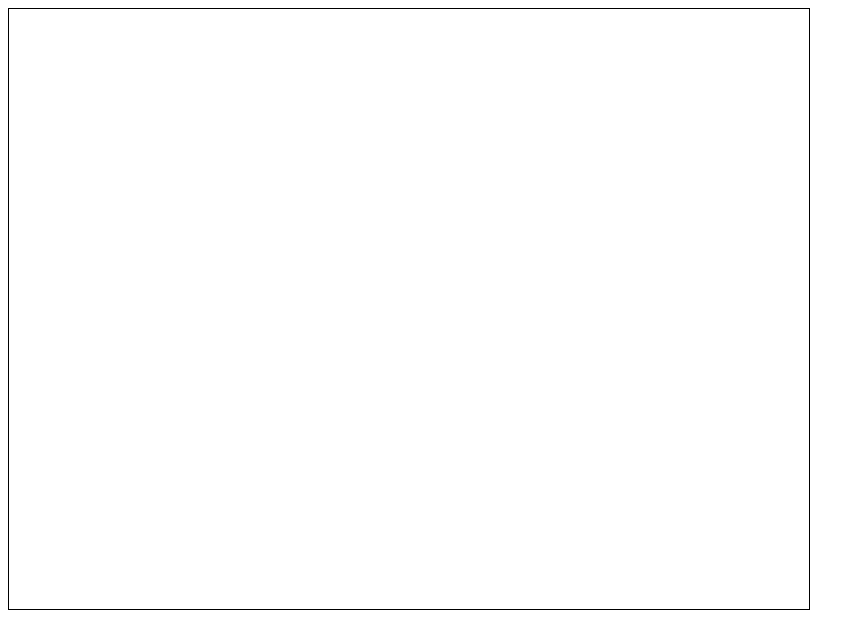
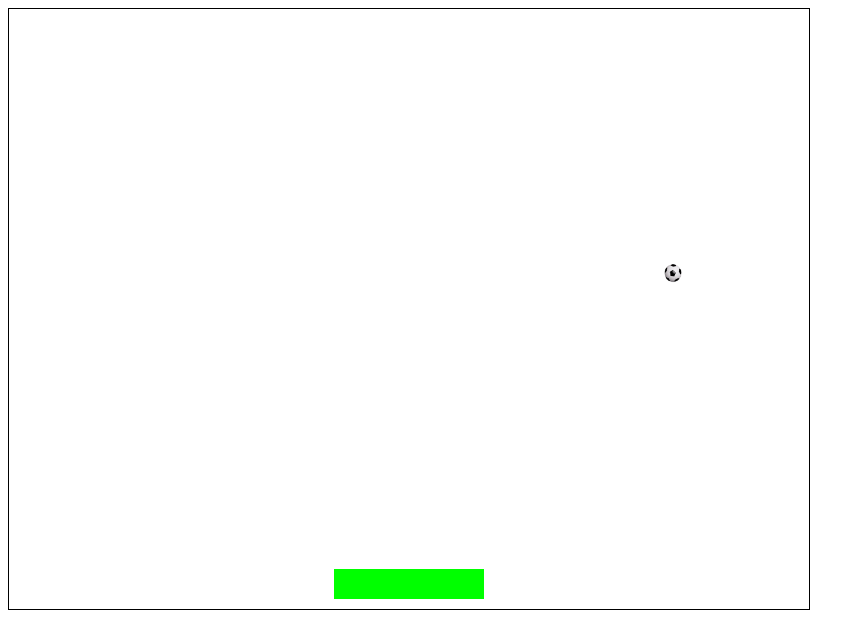
Before and after one commit to kvelaro/pin0pong, a website built with webpack: page index.html in a window 1280 px wide. Shown: the whole page, without its empty margins (0-865 px from the left). Built offline with nearby package versions, Linux system fonts and the light colour scheme.

Commit message:
fix: ball class input events, size, speed, position interfaces

```diff
--- a/index.html
+++ b/index.html
@@ -5,6 +5,7 @@
         <title>Pin0Pong game</title>
     </head>
     <body>
+        <img id="ball" src="src/images/ball.png" />
         <canvas id="gameScreen" width="800" height="600"></canvas>
     </body>
 </html>
--- a/package.json
+++ b/package.json
@@ -16,6 +16,7 @@
   "devDependencies": {
     "@webpack-cli/generators": "^2.4.1",
     "css-loader": "^6.5.1",
+    "html-loader": "^3.0.1",
     "html-webpack-plugin": "^5.5.0",
     "sass": "^1.45.1",
     "sass-loader": "^12.4.0",
--- a/src/css/main.scss
+++ b/src/css/main.scss
@@ -1,3 +1,6 @@
+img {
+  display: none;
+}
 #gameScreen {
   border: 1px solid black;
 }
--- /dev/null
+++ b/src/ts/Ball.ts
@@ -0,0 +1,41 @@
+import Position from "./interfaces/Position";
+import Speed from "./interfaces/Speed";
+import Size from "./interfaces/Size";
+
+export default class Ball {
+    private ctx: CanvasRenderingContext2D
+    private gameWidth: number
+    private gameHeight: number
+    private image: CanvasImageSource
+    private size: Size
+    private position: Position
+    private speed: Speed
+    constructor(ctx: CanvasRenderingContext2D, gameWidth:number, gameHeight:number) {
+        this.ctx = ctx
+        this.gameWidth = gameWidth
+        this.gameHeight = gameHeight
+        this.image = <CanvasImageSource>document.getElementById('ball')
+        this.size = { width: 20, height: 20 }
+        this.position  = { x: 10, y: 10 }
+        this.speed = { x: 2, y: 2 }
+    }
+
+    draw() {
+        this.ctx.drawImage(this.image, this.position.x, this.position.y, this.size.width, this.size.height)
+    }
+
+    update(dt:number) {
+        this.position.x += this.speed.x
+        this.position.y += this.speed.y
+
+        if(this.position.x + this.size.width > this.gameWidth || this.position.x < 0) {
+            this.speed.x = -this.speed.x
+        }
+
+        if(this.position.y + this.size.height > this.gameHeight || this.position.y < 0) {
+            this.speed.y = -this.speed.y
+        }
+
+
+    }
+}
--- /dev/null
+++ b/src/ts/Input.ts
@@ -0,0 +1,27 @@
+import Paddle from "./Paddle"
+
+export default class Input {
+    constructor(paddle: Paddle) {
+        document.addEventListener('keydown', (event) => {
+            switch (event.key) {
+                case 'ArrowLeft':
+                    paddle.moveLeft()
+                    break;
+                case 'ArrowRight':
+                    paddle.moveRight()
+                    break;
+            }
+        })
+
+        document.addEventListener('keyup', (event) => {
+            switch (event.key) {
+                case 'ArrowLeft':
+                    paddle.stop()
+                    break;
+                case 'ArrowRight':
+                    paddle.stop()
+                    break;
+            }
+        })
+    }
+}
--- /dev/null
+++ b/src/ts/Paddle.ts
@@ -0,0 +1,54 @@
+import Position from "./interfaces/Position";
+
+export default class Paddle {
+    private readonly ctx: CanvasRenderingContext2D
+    private readonly width: number
+    private readonly height: number
+    private color: string = '#0f0'
+    private speed: number = 0
+    private maxSpeed: number = 70
+    private gameWidth: number
+    private gameHeight: number
+    private position: Position
+
+    constructor(ctx: CanvasRenderingContext2D, gameWidth:number, gameHeight:number) {
+        this.ctx = ctx
+        this.width = 150
+        this.height = 30
+        this.gameWidth = gameWidth
+        this.gameHeight = gameHeight
+
+        this.position = {
+            x: gameWidth / 2 - this.width / 2,
+            y: gameHeight - (this.height + 10)
+        }
+    }
+
+    draw() {
+        this.ctx.fillStyle = this.color
+        this.ctx.fillRect(this.position.x, this.position.y, this.width, this.height)
+    }
+
+    update(dt:number) {
+        this.position.x += this.speed / dt
+
+        if(this.position.x <= 0) {
+            this.position.x = 0
+        }
+        if(this.position.x + this.width >= this.gameWidth) {
+            this.position.x = this.gameWidth - this.width
+        }
+    }
+
+    moveLeft() {
+        this.speed = -this.maxSpeed
+    }
+
+    moveRight() {
+        this.speed = this.maxSpeed
+    }
+
+    stop() {
+        this.speed = 0
+    }
+}
--- /dev/null
+++ b/src/ts/interfaces/Position.ts
@@ -0,0 +1,4 @@
+export default interface Position {
+    x: number
+    y: number
+}
--- /dev/null
+++ b/src/ts/interfaces/Size.ts
@@ -0,0 +1,4 @@
+export default interface Size {
+    width: number,
+    height: number
+}
--- /dev/null
+++ b/src/ts/interfaces/Speed.ts
@@ -0,0 +1,4 @@
+export default interface Speed {
+    x: number,
+    y: number
+}
--- a/src/ts/main.ts
+++ b/src/ts/main.ts
@@ -1,2 +1,34 @@
+import Input from "./Input";
+import Paddle from './Paddle'
+import Ball from './Ball'
+
 let canvas = <HTMLCanvasElement>document.getElementById('gameScreen')
 let ctx = canvas.getContext('2d')
+
+const GAME_WIDTH = 800
+const GAME_HEIGHT = 600
+
+
+let paddle = new Paddle(ctx, GAME_WIDTH, GAME_HEIGHT)
+let ball = new Ball(ctx, GAME_WIDTH, GAME_HEIGHT)
+
+let input = new Input(paddle)
+
+let lastTime = 0
+
+function gameLoop(timestamp: number) {
+    let deltaTime = timestamp - lastTime
+    lastTime = timestamp
+    ctx.clearRect(0 ,0, GAME_WIDTH, GAME_HEIGHT)
+
+    paddle.update(deltaTime)
+    paddle.draw()
+
+    ball.update(deltaTime)
+    ball.draw()
+
+
+    requestAnimationFrame(gameLoop)
+}
+
+requestAnimationFrame(gameLoop)
--- a/webpack.config.js
+++ b/webpack.config.js
@@ -12,7 +12,8 @@ const config = {
     entry: './src/index.ts',
     output: {
         path: path.resolve(__dirname, 'dist'),
-        filename: 'app.min.js'
+        filename: 'app.min.js',
+        assetModuleFilename: 'dist/images/[hash][ext]'
     },
     devServer: {
         open: true,
@@ -29,6 +30,10 @@ const config = {
     module: {
         rules: [
             {
+                test: /\.html$/i,
+                loader: 'html-loader',
+            },
+            {
                 test: /\.(ts|tsx)$/i,
                 loader: 'ts-loader',
                 exclude: ['/node_modules/'],
@@ -43,7 +48,10 @@ const config = {
             },
             {
                 test: /\.(eot|svg|ttf|woff|woff2|png|jpg|gif)$/i,
-                type: 'asset',
+                type: 'asset/resource',
+                generator: {
+                    filename: 'static/[hash][ext]'
+                }
             },
 
             // Add your rules for custom modules here
```
Also changed, not shown: src/images/ball.png (added), 1 other file.
